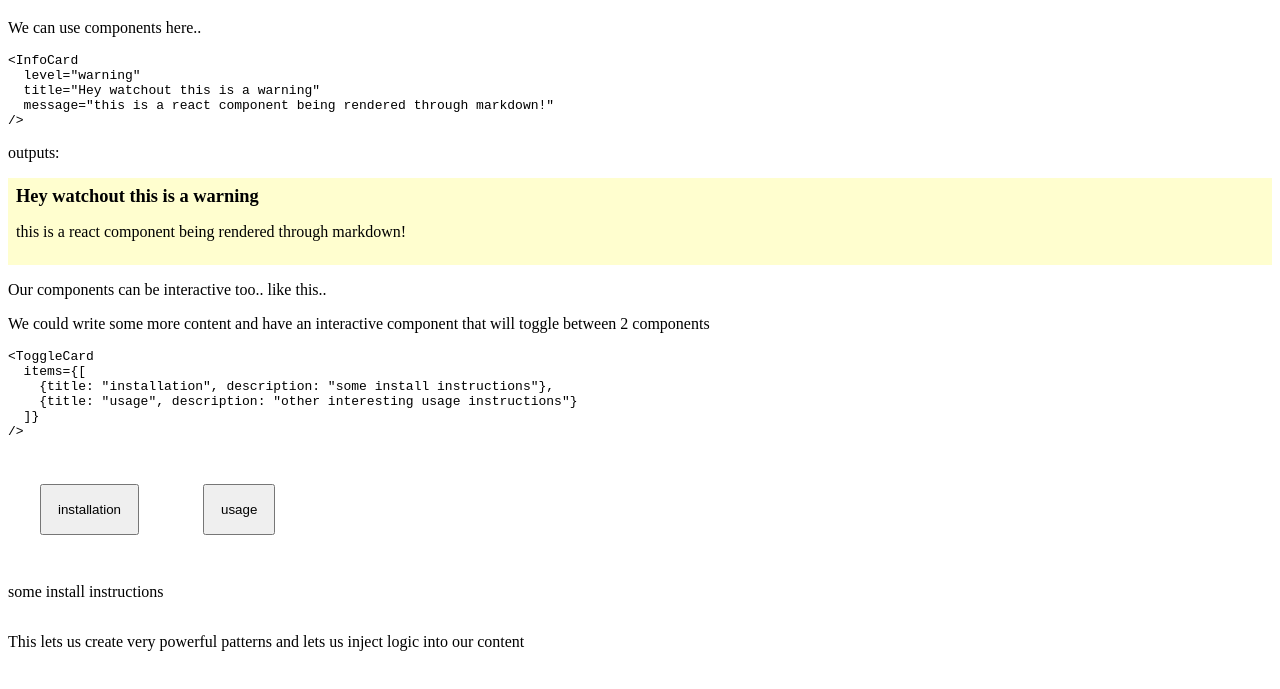
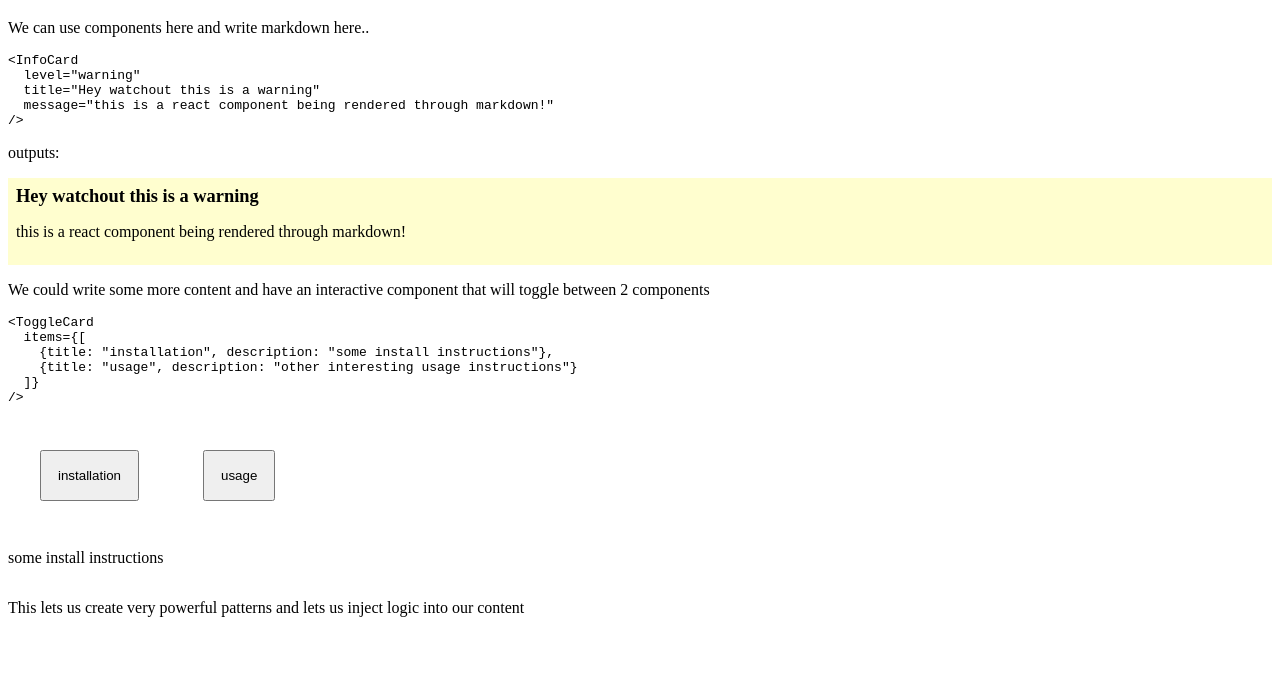
Before and after one commit to doylemark/phoenix-rfc, a Gatsby site: page /blog/test/ in a window 1280 px wide. Shown: the part 61-750 px from the top of the page. Built offline with nearby package versions, Linux system fonts and the light colour scheme; Gatsby itself is replaced by a stand-in of ours; some packages are replaced by stand-ins of ours; code samples lack their colours.

Commit message:
docs(test): update content for RFC

````diff
--- a/content/posts/test.mdx
+++ b/content/posts/test.mdx
@@ -5,7 +5,7 @@ title: test
 import InfoCard from "../../src/components/mdx/info-card";
 import ToggleCard from "../../src/components/mdx/toggle-card";
 
-We can use components here..
+We can use components here and write markdown here..
 
 ```
 <InfoCard
@@ -21,10 +21,8 @@ outputs:
   message="this is a react component being rendered through markdown!"
 />
 
+We could write some more content and have an interactive component that will toggle between 2 components
 
-Our components can be interactive too.. like this..
-
-We could write some more content and have an interactive component that will toggle between 2 components
 ```
 <ToggleCard
   items={[
````
